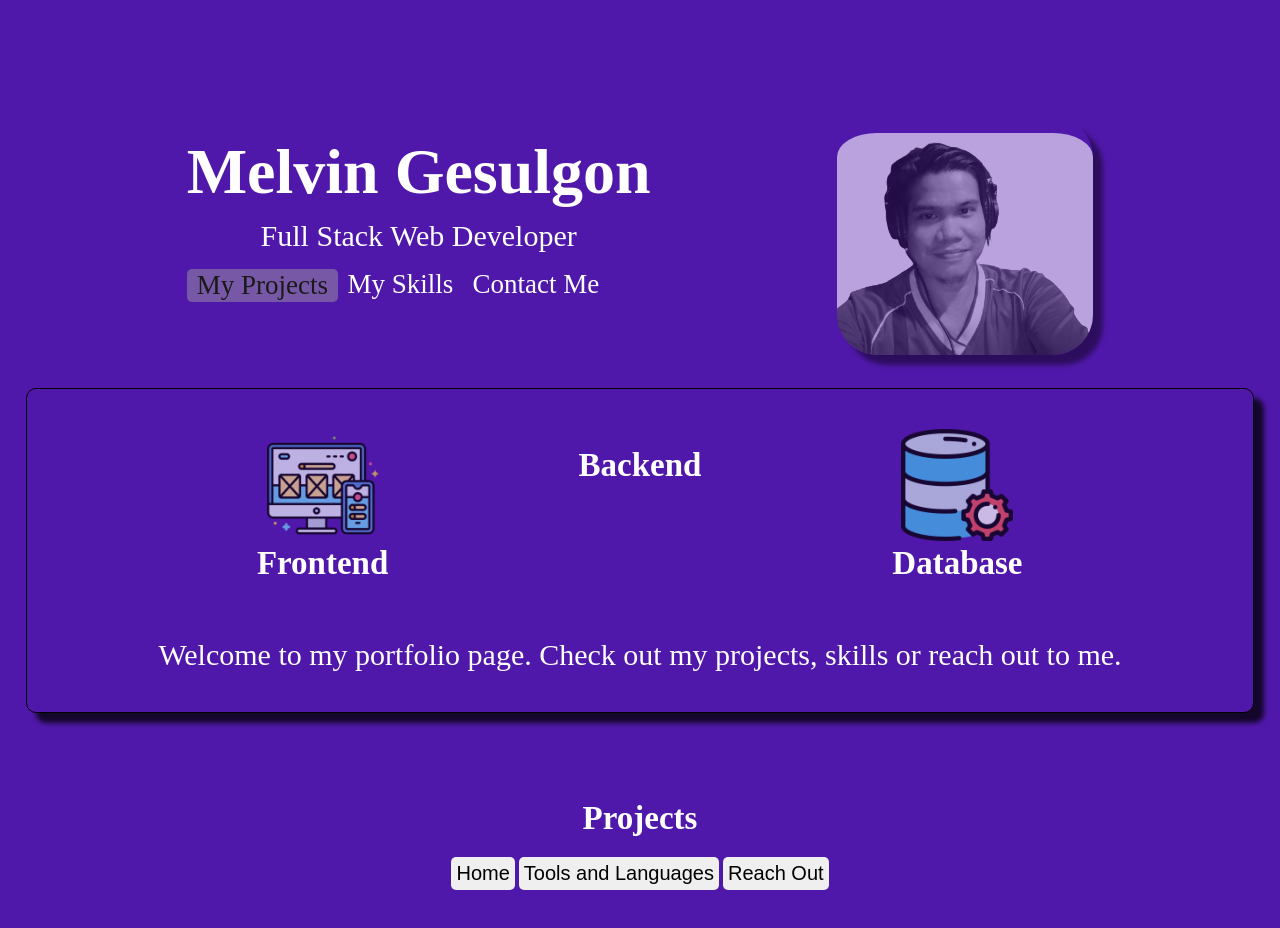
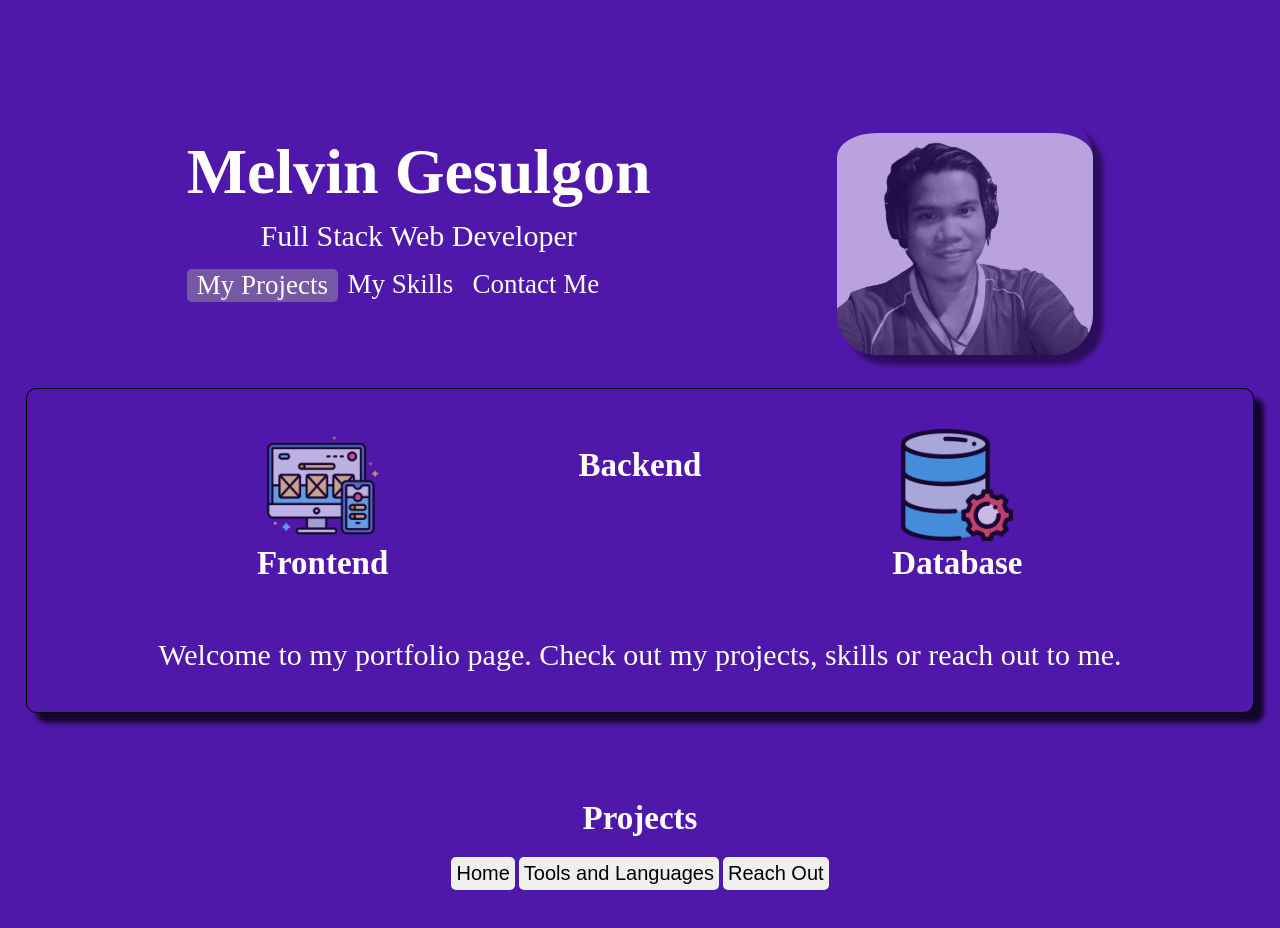
Before and after one commit to Melvin-Gesulgon/my-portfolio, a plain HTML site: page index.html in a window 1280 px wide. In both pictures the pointer is over the element "My Projects". Shown: the top 928 px of the page. Drawn offline with Linux system fonts and the light colour scheme.

Commit message:
change text hover color for links/buttons to white

```diff
--- a/CSS/style.css
+++ b/CSS/style.css
@@ -60,7 +60,8 @@ button {
 }
 
 a:hover, .nav-items:hover, button:hover {
-    color: rgb(26, 25, 25);
+    /* color: rgb(26, 25, 25); */
+    color: white;
     /* font-size: 28px; */
     background-color: rgb(119, 88, 167);
     /* background-color: rgb(147, 100, 100); */
```
